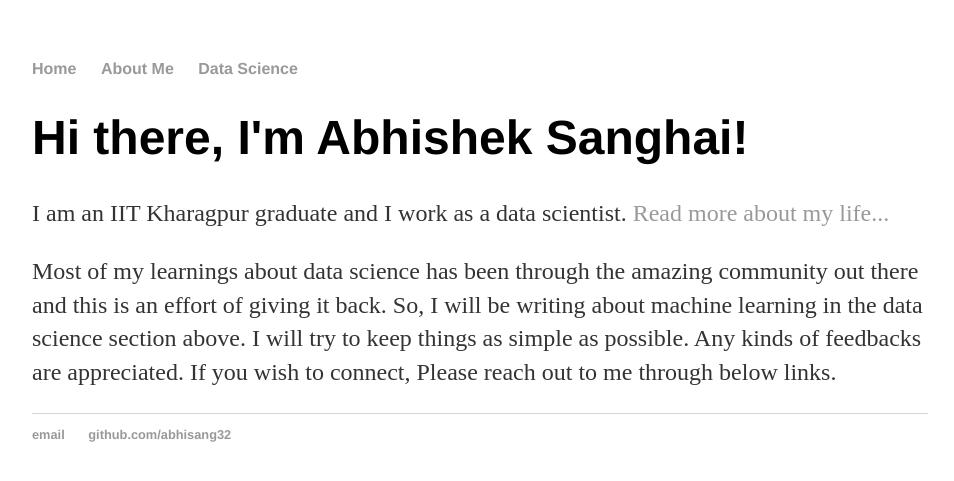
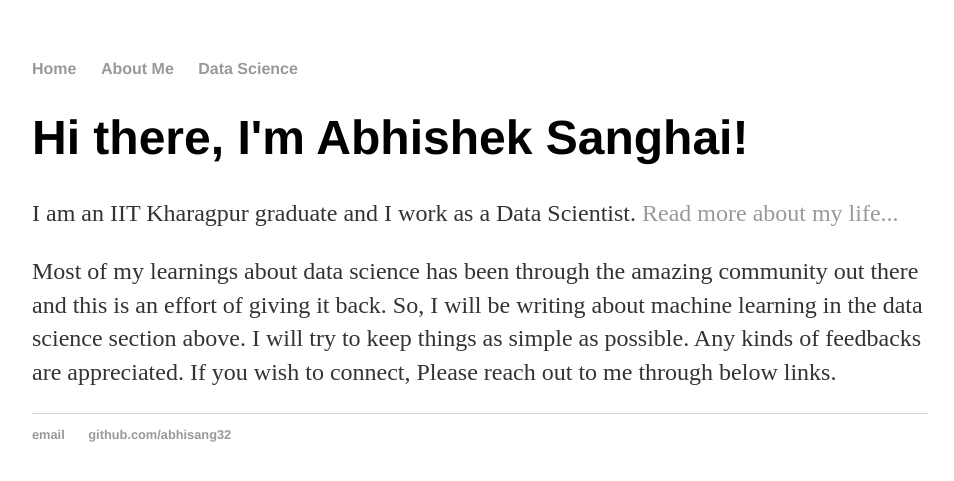
Before and after one commit to abhisheksanghai/abhisheksanghai.github.io, a Jekyll site: the page built from index.html, in a window 1280 px wide. Shown: the top 481 px of the page, without its empty margins (160-1114 px from the left). Built offline with Jekyll 4.4.1, drawn with Linux system fonts in a browser that asks for light colours.

```diff
--- a/index.html
+++ b/index.html
@@ -4,6 +4,6 @@ title: Abhishek Sanghai, Exploring!
 ---
 <div class="blurb">
 	<h1>Hi there, I'm Abhishek Sanghai!</h1>
-	<p>I am an IIT Kharagpur graduate and I work as a data scientist. <a href="/about">Read more about my life...</a></p>
+	<p>I am an IIT Kharagpur graduate and I work as a Data Scientist. <a href="/about">Read more about my life...</a></p>
 	<p>Most of my learnings about data science has been through the amazing community out there and this is an effort of giving it back. So, I will be writing about machine learning in the data science section above. I will try to keep things as simple as possible. Any kinds of feedbacks are appreciated. If you wish to connect, Please reach out to me through below links.</p>
 </div><!-- /.blurb -->
```
